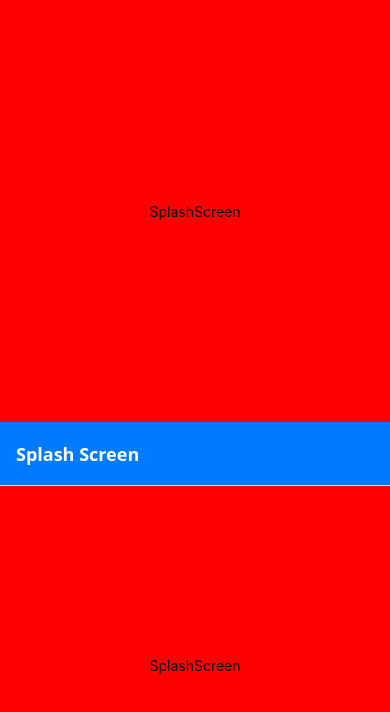
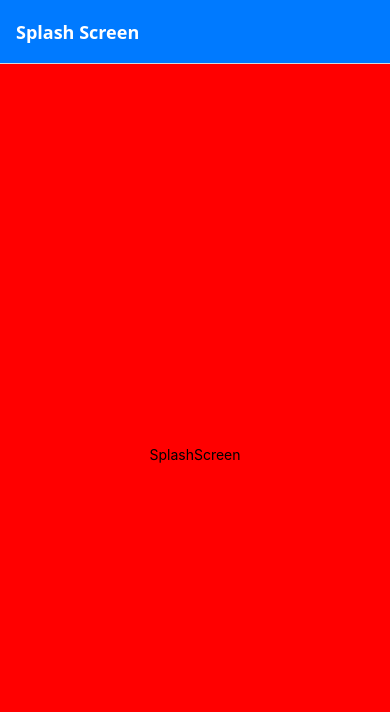
Before and after one commit to Nadil-Dulran/HotelBooking, a React Native app: screen / in a window 390 px wide. Shown: the top 712 px of the page. Built offline with nearby package versions, Linux system fonts and the light colour scheme.

Commit message:
Fix App.js with defult view

```diff
--- a/App.js
+++ b/App.js
@@ -10,9 +10,6 @@ const App = () => {
     return (
         <SafeAreaProvider>
             <NavigationContainer>
-                <SplashScreen />
-            </NavigationContainer>
-            <NavigationContainer>
                 <AppNavigator />
             </NavigationContainer>
         </SafeAreaProvider>
```
